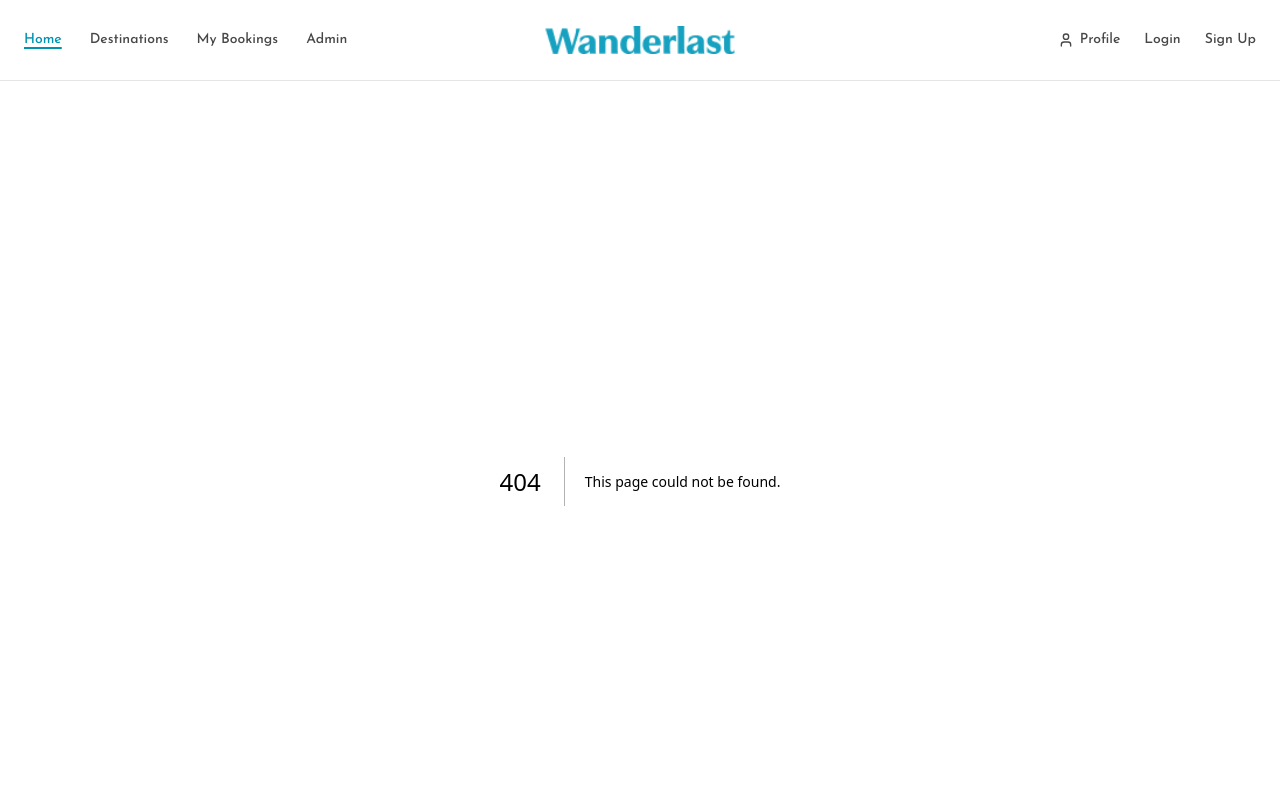
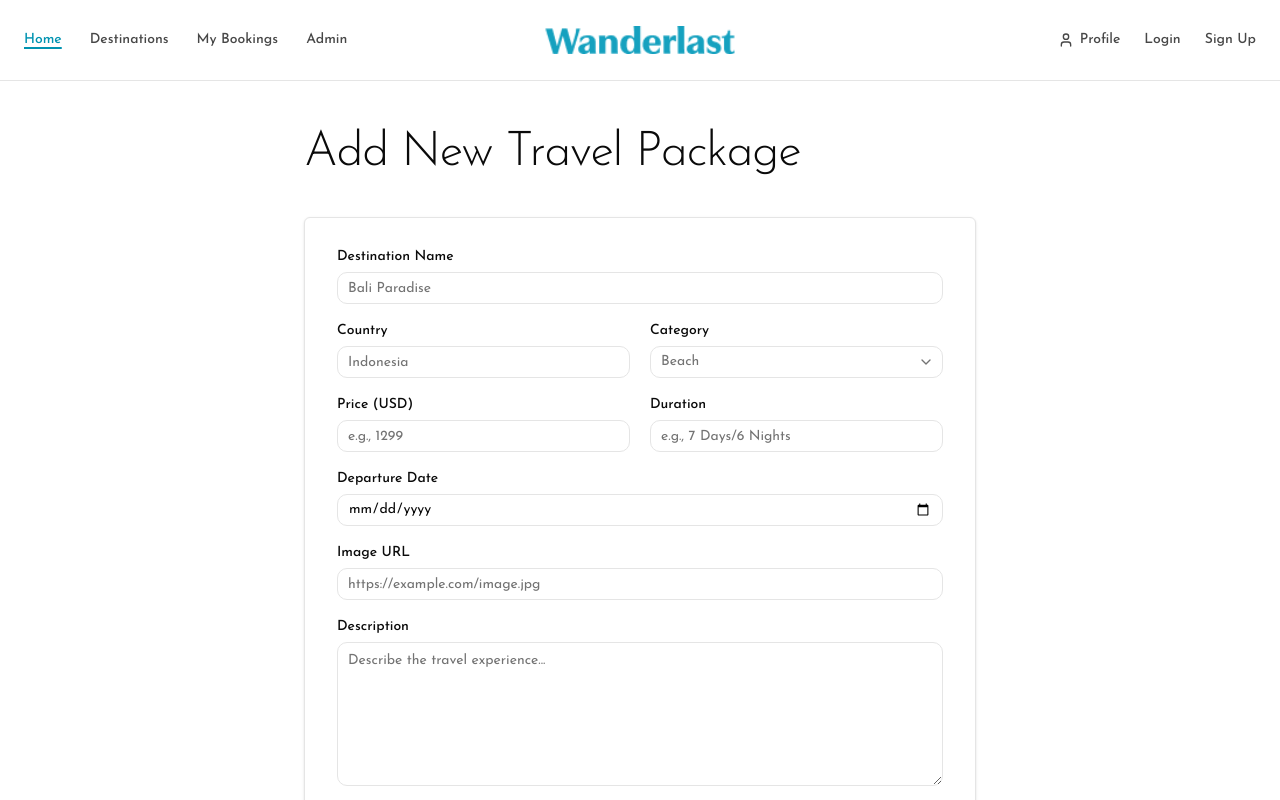
Before and after one commit to rohanislambd/wanderlust, a Next.js app: page /add-destination in a window 1280 px wide. Before the commit this address had no page. Shown: the top 800 px of the page. Built offline with nearby package versions, Linux system fonts and the light colour scheme; a web font is replaced by a local one.

Commit message:
add form to AddDestinationPage

```diff
--- /dev/null
+++ b/src/app/add-destination/page.tsx
@@ -0,0 +1,191 @@
+"use client";
+
+import { useState } from "react";
+import { PackageCheck, Trash2 } from "lucide-react";
+
+import { Button } from "@/components/ui/button";
+import { Input } from "@/components/ui/input";
+import { Label } from "@/components/ui/label";
+import {
+  Select,
+  SelectContent,
+  SelectItem,
+  SelectTrigger,
+  SelectValue,
+} from "@/components/ui/select";
+import { Textarea } from "@/components/ui/textarea";
+
+const categories = ["Beach", "Mountain", "City", "Adventure", "Cultural"];
+
+const initialForm = {
+  name: "",
+  country: "",
+  category: "",
+  price: "",
+  duration: "",
+  departureDate: "",
+  imageUrl: "",
+  description: "",
+};
+
+export default function AddDestinationPage() {
+  const [form, setForm] = useState(initialForm);
+
+  const update = (field: keyof typeof form, value: string) =>
+    setForm((current) => ({ ...current, [field]: value }));
+
+  const handleSubmit = async (event: React.FormEvent<HTMLFormElement>) => {
+    event.preventDefault();
+
+  };
+
+
+
+  return (
+    <main className="min-h-screen bg-background px-6 py-12">
+      <div className="mx-auto max-w-2xl">
+        <h1 className="text-4xl font-light tracking-tight text-foreground md:text-5xl">
+          Add New Travel Package
+        </h1>
+
+        <form
+          onSubmit={handleSubmit}
+          className="mt-10 rounded-sm border border-border bg-white p-8 shadow-sm"
+        >
+          <div className="grid gap-5">
+            {/* Destination Name */}
+            <div className="grid gap-2">
+              <Label htmlFor="name">Destination Name</Label>
+              <Input
+                id="name"
+                placeholder="Bali Paradise"
+                value={form.name}
+                onChange={(event) => update("name", event.target.value)}
+                required
+              />
+            </div>
+
+            {/* Country + Category */}
+            <div className="grid gap-5 sm:grid-cols-2">
+              <div className="grid gap-2">
+                <Label htmlFor="country">Country</Label>
+                <Input
+                  id="country"
+                  placeholder="Indonesia"
+                  value={form.country}
+                  onChange={(event) => update("country", event.target.value)}
+                  required
+                />
+              </div>
+              <div className="grid gap-2">
+                <Label>Category</Label>
+                <Select
+                  value={form.category}
+                  onValueChange={(value) => update("category", value ?? "")}
+                >
+                  <SelectTrigger className="w-full">
+                    <SelectValue placeholder="Beach" />
+                  </SelectTrigger>
+                  <SelectContent>
+                    {categories.map((category) => (
+                      <SelectItem key={category} value={category}>
+                        {category}
+                      </SelectItem>
+                    ))}
+                  </SelectContent>
+                </Select>
+              </div>
+            </div>
+
+            {/* Price + Duration */}
+            <div className="grid gap-5 sm:grid-cols-2">
+              <div className="grid gap-2">
+                <Label htmlFor="price">Price (USD)</Label>
+                <Input
+                  id="price"
+                  type="number"
+                  placeholder="e.g., 1299"
+                  value={form.price}
+                  onChange={(event) => update("price", event.target.value)}
+                  required
+                  min="0"
+                />
+              </div>
+              <div className="grid gap-2">
+                <Label htmlFor="duration">Duration</Label>
+                <Input
+                  id="duration"
+                  placeholder="e.g., 7 Days/6 Nights"
+                  value={form.duration}
+                  onChange={(event) => update("duration", event.target.value)}
+                  required
+                />
+              </div>
+            </div>
+
+            {/* Departure Date */}
+            <div className="grid gap-2">
+              <Label htmlFor="departureDate">Departure Date</Label>
+              <Input
+                id="departureDate"
+                type="date"
+                value={form.departureDate}
+                onChange={(event) =>
+                  update("departureDate", event.target.value)
+                }
+                required
+              />
+            </div>
+
+            {/* Image URL */}
+            <div className="grid gap-2">
+              <Label htmlFor="imageUrl">Image URL</Label>
+              <Input
+                id="imageUrl"
+                type="url"
+                placeholder="https://example.com/image.jpg"
+                value={form.imageUrl}
+                onChange={(event) => update("imageUrl", event.target.value)}
+                required
+              />
+            </div>
+
+            {/* Description */}
+            <div className="grid gap-2">
+              <Label htmlFor="description">Description</Label>
+              <Textarea
+                id="description"
+                placeholder="Describe the travel experience..."
+                className="min-h-36"
+                value={form.description}
+                onChange={(event) => update("description", event.target.value)}
+                required
+              />
+            </div>
+          </div>
+
+
+
+          {/* Actions */}
+          <div className="mt-8 flex justify-end gap-3">
+            <Button
+              type="button"
+              variant="outline"
+              className="border-destructive/30 bg-background text-destructive hover:bg-destructive/5 hover:text-destructive"
+            >
+              <Trash2 />
+              Cancel
+            </Button>
+            <Button
+              type="submit"
+              className="bg-[#00A8E8] text-white hover:bg-[#0095d1]"
+            >
+              <PackageCheck />
+              Add Travel Package
+            </Button>
+          </div>
+        </form>
+      </div>
+    </main>
+  );
+}
--- a/src/app/layout.tsx
+++ b/src/app/layout.tsx
@@ -23,7 +23,10 @@
     >
       <body className="min-h-full flex flex-col">
         <Navbar />
+        <main className="flex-1">
         {children}
+
+        </main>
         <Footer />
       </body>
     </html>
```
